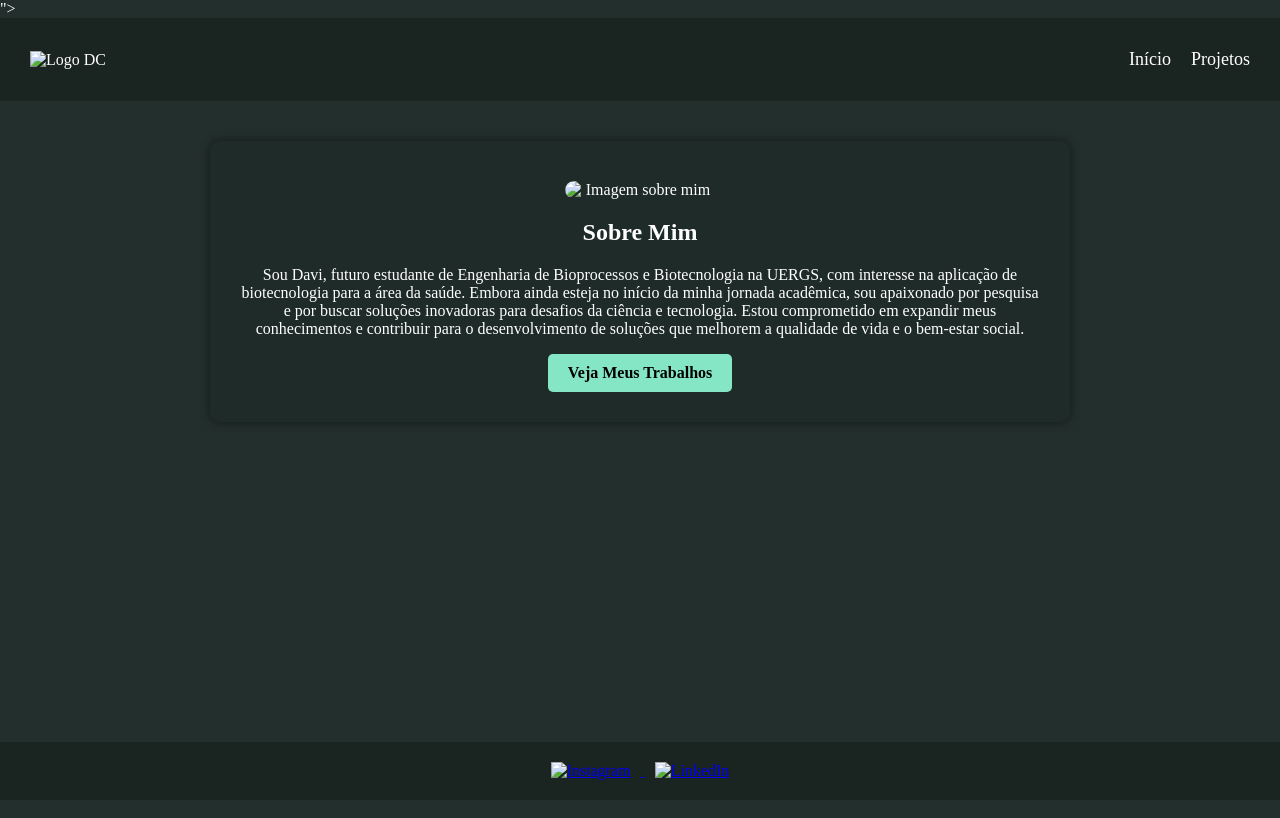
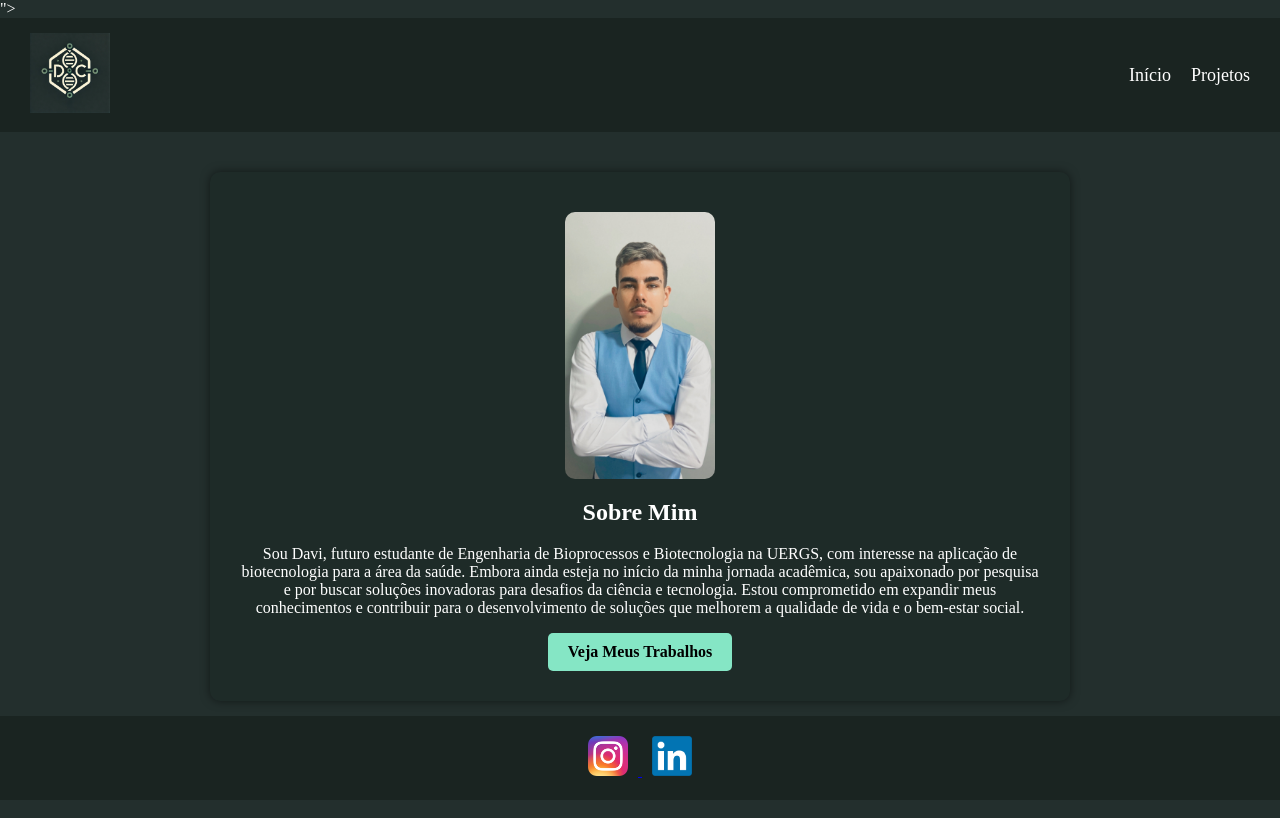
Before and after one commit to DozingDEV/CientistaBanana, a plain HTML site: page index.html in a window 1280 px wide. Drawn offline with Linux system fonts and the light colour scheme.

Commit message:
Update index.html

```diff
--- a/index.html
+++ b/index.html
@@ -10,7 +10,7 @@
 <body>
     <header>
         <div class="logo">
-            <img src="/Portifolio/image/DALL·E 2025-02-07 19.53.53 - Minimalist scientific logo with the initials 'DC'. The design should have a futuristic and clean look, with dark green and beige colors. The font shou.webp" alt="Logo DC">
+            <img src="/image/DALL·E 2025-02-07 19.53.53 - Minimalist scientific logo with the initials 'DC'. The design should have a futuristic and clean look, with dark green and beige colors. The font shou.webp" alt="Logo DC">
         </div>
         <nav>
             <ul>
@@ -21,7 +21,7 @@
     </header>
 
     <section class="sobre-mim">
-        <img src="/Portifolio/image/eu doz.jpg" alt="Imagem sobre mim">
+        <img src="/image/eu doz.jpg" alt="Imagem sobre mim">
         <h2>Sobre Mim</h2>
         <p>Sou Davi, futuro estudante de Engenharia de Bioprocessos e Biotecnologia na UERGS, com interesse na aplicação de biotecnologia para a área da saúde. Embora ainda esteja no início da minha jornada acadêmica, sou apaixonado por pesquisa e por buscar soluções inovadoras para desafios da ciência e tecnologia. Estou comprometido em expandir meus conhecimentos e contribuir para o desenvolvimento de soluções que melhorem a qualidade de vida e o bem-estar social.</p>
         <a href="sobre.html" class="btn">Veja Meus Trabalhos</a>
@@ -29,10 +29,10 @@
      <footer>
         <div class="social-links">
             <a href="https://instagram.com/iamdavicaetano" target="_blank">
-                <img src="/Portifolio/image/instagram.png" alt="Instagram">
+                <img src="/image/instagram.png" alt="Instagram">
             </a>
             <a href="https://linkedin.com/in/davi-caetano-do-carmo/" target="_blank">
-                <img src="/Portifolio/image/linkedin.png" alt="LinkedIn">
+                <img src="/image/linkedin.png" alt="LinkedIn">
             </a>
         </div>
     </footer>
```
